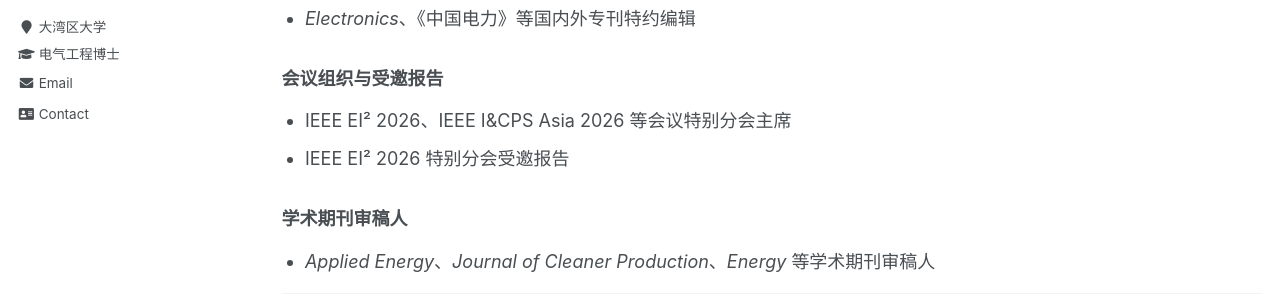
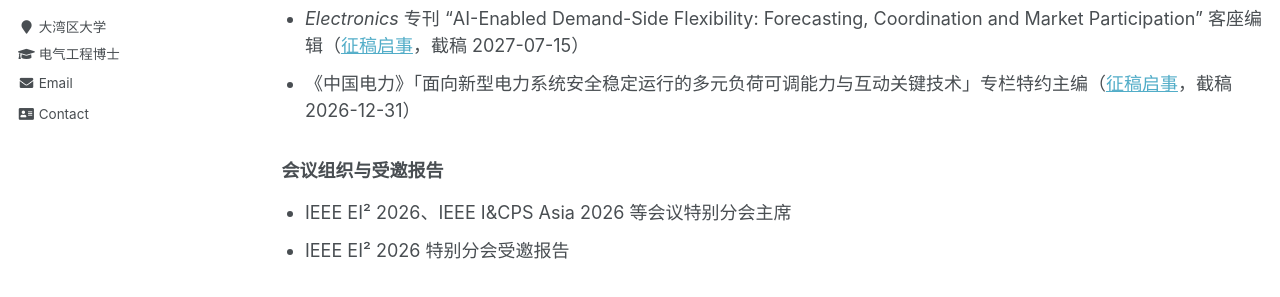
Before and after one commit to PengfeiSu6/PengfeiSu6.github.io, a plain HTML site: page services/index.html in a window 1280 px wide. Shown: the part 432-729 px from the top of the page. Drawn offline with Linux system fonts and the light colour scheme.

Commit message:
加入 Electronics 与《中国电力》两个专刊的官方征稿链接（Services 条目 + 首页 News，中英同步）

```diff
--- a/data/profile.js
+++ b/data/profile.js
@@ -245,6 +245,26 @@ window.SITE_PROFILE = {
     { text: "Applied Energy、Journal of Cleaner Production、Energy 等学术期刊审稿人" }
   ],
 
+  /* [补充] 来源：两个专刊的官方征稿页（2026-11-15 核验），非简历原文。
+     角色、专刊名称与截稿日期取自征稿启事；链接供 Services / News 页面静态 HTML 引用。
+     页面正文不依赖本数组渲染，此处仅作可追溯台账。 */
+  callsForPapers: [
+    {
+      journal: "Electronics",
+      title: "AI-Enabled Demand-Side Flexibility: Forecasting, Coordination and Market Participation",
+      role: "客座编辑",
+      deadline: "2027-07-15",
+      url: "https://www.mdpi.com/journal/electronics/special_issues/10xf9x2i27"
+    },
+    {
+      journal: "中国电力",
+      title: "面向新型电力系统安全稳定运行的多元负荷可调能力与互动关键技术",
+      role: "专栏特约主编",
+      deadline: "2026-12-31",
+      url: "https://www.electricpower.com.cn/news/368"
+    }
+  ],
+
   /* ================================================================ 06 技能 */
   /* [归纳] 简历没有独立的技能清单。以下标签全部提取自「项目经历」「科研成果」中
      反复出现的方法、系统与协作场景关键词，未添加软件 / 编程语言等简历未提及的能力。
--- a/services/index.html
+++ b/services/index.html
@@ -80,7 +80,8 @@
   </ul>
   <h3 id="editorial">期刊与专刊编辑</h3>
   <ul class="plain-list">
-    <li><em>Electronics</em>、《中国电力》等国内外专刊特约编辑</li>
+    <li><em>Electronics</em> 专刊 “AI-Enabled Demand-Side Flexibility: Forecasting, Coordination and Market Participation” 客座编辑（<a href="https://www.mdpi.com/journal/electronics/special_issues/10xf9x2i27" target="_blank" rel="noopener">征稿启事</a>，截稿 2027-07-15）</li>
+    <li>《中国电力》「面向新型电力系统安全稳定运行的多元负荷可调能力与互动关键技术」专栏特约主编（<a href="https://www.electricpower.com.cn/news/368" target="_blank" rel="noopener">征稿启事</a>，截稿 2026-12-31）</li>
   </ul>
   <h3 id="conferences">会议组织与受邀报告</h3>
   <ul class="plain-list">
```
Also changed, not shown: en/index.html (+2 -0 lines), en/services/index.html (+2 -1 lines), index.html (+2 -0 lines).
